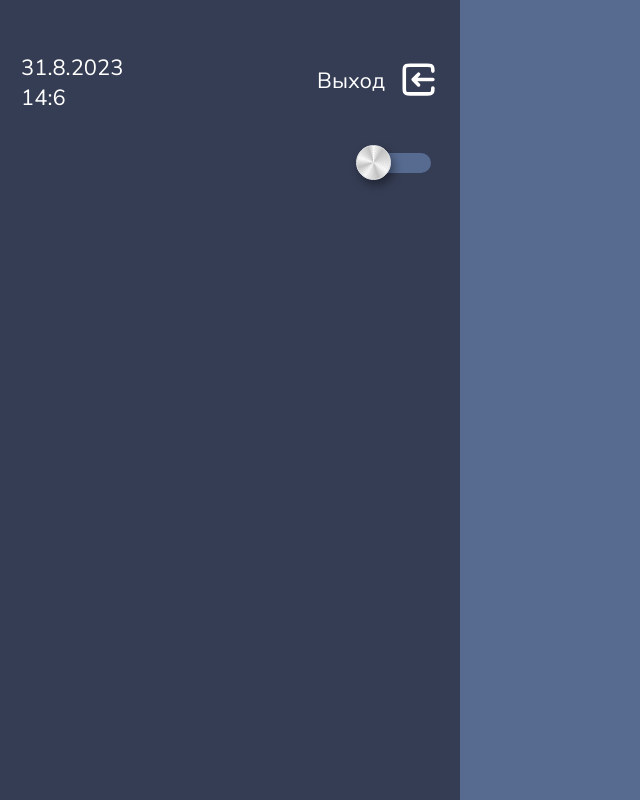
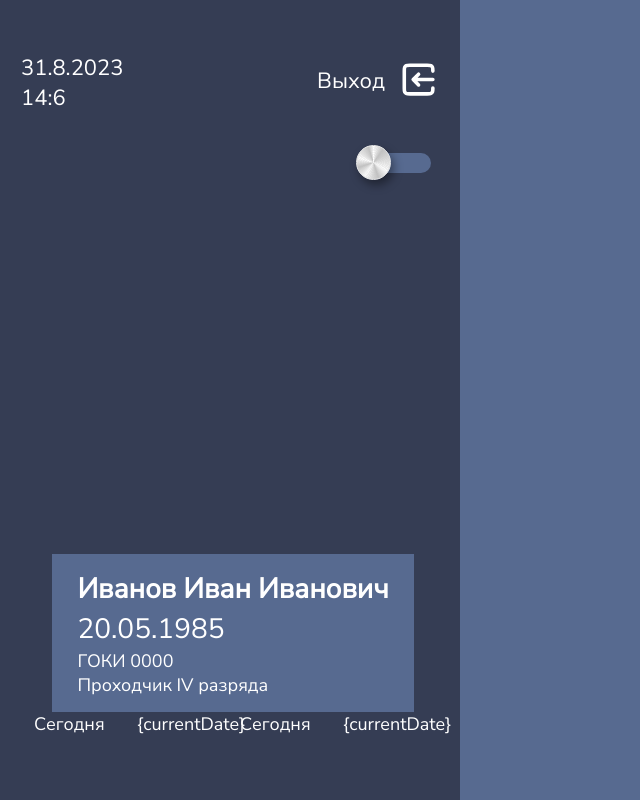
Before and after one commit to AlinaK96/Vue3-Mining, a Vue app: page /main in a window 1280 px wide. Shown: the whole page, without its empty margins (0-640 px from the left). Built offline with nearby package versions, Linux system fonts and the light colour scheme.

Commit message:
генериция личной карточки сотрудника

```diff
--- a/src/components/SidebarComp.vue
+++ b/src/components/SidebarComp.vue
@@ -1,6 +1,6 @@
 <template>
     <section class='sidebar'>
-        <div className='sidebar__header'>
+        <div class='sidebar__header'>
             <div class="header__data">
                 <InfoTime />
             </div>
@@ -10,16 +10,30 @@
             </div>
         </div>
         <ThemeToggle />
+
+        <div class='sidebar__content'>
+            <PersonalCard />
+            <div class='main-info__date-inner'>
+                <p class='main-info__small-date'>Сегодня</p>
+                <p class='main-info__small-date'>{currentDate}</p>
+                <p class='main-info__small-date'>Сегодня</p>
+                <p class='main-info__small-date'>{currentDate}</p>
+            </div>
+
+        </div>
     </section>
 </template>
 
 <script>
     import InfoTime from './UI/time/InfoTime.vue'
     import ThemeToggle from './UI/themeToggle/ThemeToggle.vue'
+    import PersonalCard from './UI/cards/PersonalCard.vue'
+
     export default {
         components: {
             InfoTime,
-        ThemeToggle
+            ThemeToggle,
+            PersonalCard
         },
         methods: {
             exit(){
--- /dev/null
+++ b/src/components/UI/cards/PersonalCard.vue
@@ -0,0 +1,34 @@
+<template>
+    <div >
+        <div class='personal__card'>
+            <div class="personal__card__private">
+                <p>{{ person.surname }} {{ person.name }} {{ person.patronymic }}</p>
+                <span>{{ person.birthdate }}</span>
+            </div>
+            <div class="personal__card__job">
+                <p>{{ person.tabNum }}</p>
+                <span>{{ person.occupation }}</span>
+            </div>
+        </div>
+    </div>
+</template>
+
+<script>
+    export default {
+        data(){
+            return{
+                person:
+                    {
+                        id: 1,
+                        name: 'Иван',
+                        surname: 'Иванов',
+                        patronymic: 'Иванович',
+                        birthdate: '20.05.1985',
+                        tabNum: 'ГОКИ 0000',
+                        occupation: 'Проходчик IV разряда'
+                    }
+
+            }
+        }
+    }
+</script>
--- /dev/null
+++ b/src/styles/components/personalCard.css
@@ -0,0 +1,22 @@
+.personal__card {
+    display: flex;
+    align-items: flex-start;
+    flex-direction: column;
+    width: 100%;
+    padding: 15px 25px;
+    background-color: var(--background-primary);
+    color: var(--font-primary);
+}
+
+.personal__card__private{
+    font-size: 28px;
+    line-height: 40px;
+}
+
+.personal__card__private p {
+    font-weight: 800;
+}
+
+.personal__card__job{
+    font-size: 18px;
+}
--- a/src/styles/components/sidebar.css
+++ b/src/styles/components/sidebar.css
@@ -53,3 +53,83 @@
         padding: 31px 30px 44px;
     }
 }
+
+
+.sidebar__content {
+    display: flex;
+    flex-direction: column;
+    justify-content: center;
+    align-items: center;
+    width: 100%;
+    padding-left: 5px;
+    font-size: 18px;
+    color: var(--font-primary);
+    margin-top: auto;
+}
+
+
+
+
+
+  .main-info__date-inner {
+    display: flex;
+    flex-wrap: wrap;
+    width: 100%;
+    margin-bottom: 32px;
+  }
+
+  .main-info__small-date {
+    color: var(--font-primary);
+    width: 100px;
+    margin: 0 40px;
+  }
+
+  .main-info__small-date:first-child {
+    margin-left: 54px;
+  }
+
+
+
+
+  @media (min-width: 834px) and (max-width: 1439px) {
+
+    .sidebar__content {
+      margin-bottom: -3px;
+    }
+
+    .main-info__date-inner {
+      justify-content: space-between;
+      margin-left: 6px;
+    }
+
+    .main-info__small-date {
+      margin: 0;
+    }
+
+    .main-info__small-date:first-child {
+      margin-left: 5px;
+    }
+  }
+
+  @media (max-width: 833px) {
+
+
+    .sidebar__content {
+      margin-top: 0;
+      margin-bottom: 0;
+    }
+
+    .main-info__date-inner {
+      justify-content: space-between;
+      margin-left: 15px;
+      width: 282px;
+    }
+
+    .main-info__small-date {
+      margin: 0;
+    }
+
+    .main-info__small-date:first-child {
+      margin-left: 2px;
+    }
+  }
--- a/src/styles/main.css
+++ b/src/styles/main.css
@@ -4,3 +4,4 @@
 
 
 @import url('./components/sidebar.css');
+@import url('./components/personalCard.css');
```
Lines whose indentation alone changed are shown as unchanged.
